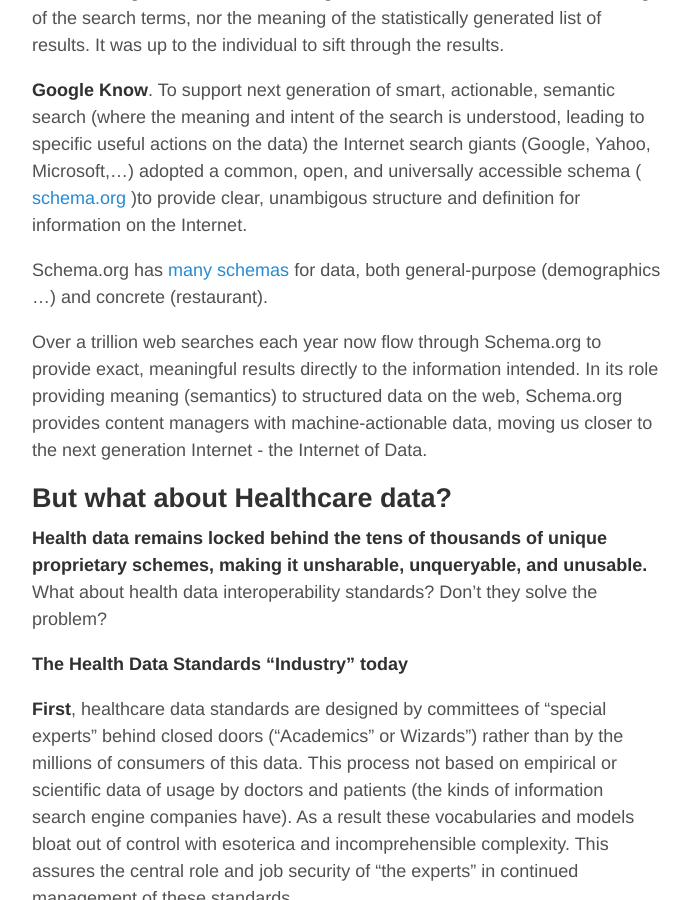
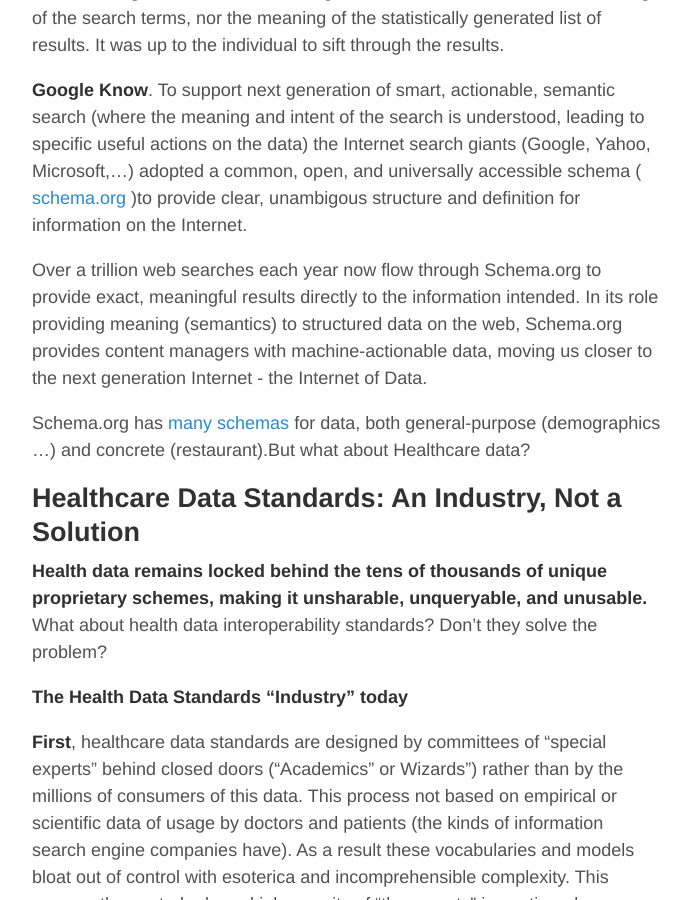
Before and after one commit to healthschema/healthschema.github.io, a Jekyll site: the page built from _posts/2015-08-07-hello-schema-org.md, in a window 1280 px wide and 900 px high, scrolled down 372 px. Shown: the whole window, without its empty margins (293-984 px from the left). Built offline with Jekyll 4.4.1, drawn with Linux system fonts in a browser that asks for light colours.

Commit message:
hit industry

```diff
--- a/_posts/2015-08-07-hello-schema-org.md
+++ b/_posts/2015-08-07-hello-schema-org.md
@@ -13,14 +13,14 @@
 
 **Google Know**. To support next generation of smart, actionable, semantic search (where the meaning and intent of the search is understood, leading to specific useful actions on the data) the Internet search giants (Google, Yahoo, Microsoft,...) adopted a common, open, and universally accessible schema ( [schema.org](http://schema.org/) )to provide clear, unambigous structure and definition for information on the Internet.
 
-Schema.org has [many schemas](http://schema.org/docs/schemas.html) for data, both general-purpose (demographics ...) and concrete (restaurant).
-
 Over a trillion web searches each year now flow through Schema.org to provide exact, meaningful results directly to the information intended. In its role providing meaning (semantics) to structured data on the web, Schema.org provides content managers with machine-actionable data, moving us closer to the next generation Internet - the Internet of Data.
 
+Schema.org has [many schemas](http://schema.org/docs/schemas.html) for data, both general-purpose (demographics ...) and concrete (restaurant).But what about Healthcare data?
 
-But what about Healthcare data?
+
+
+Healthcare Data Standards: An Industry, Not a Solution
 -----
-
 
 **Health data remains locked behind the tens of thousands of unique proprietary schemes, making it unsharable, unqueryable, and unusable.**    What about health data interoperability standards? Don't they solve the problem?
 
```
